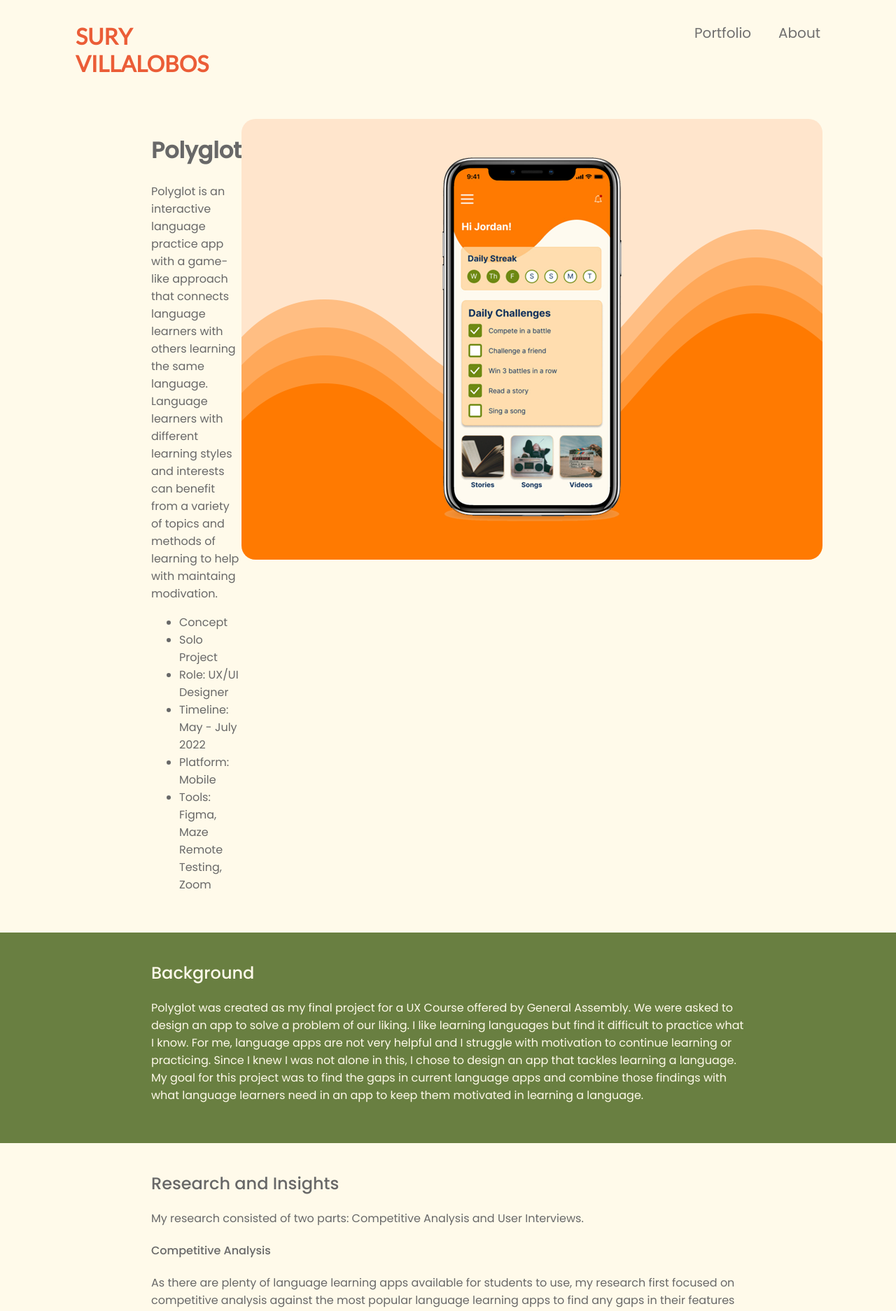
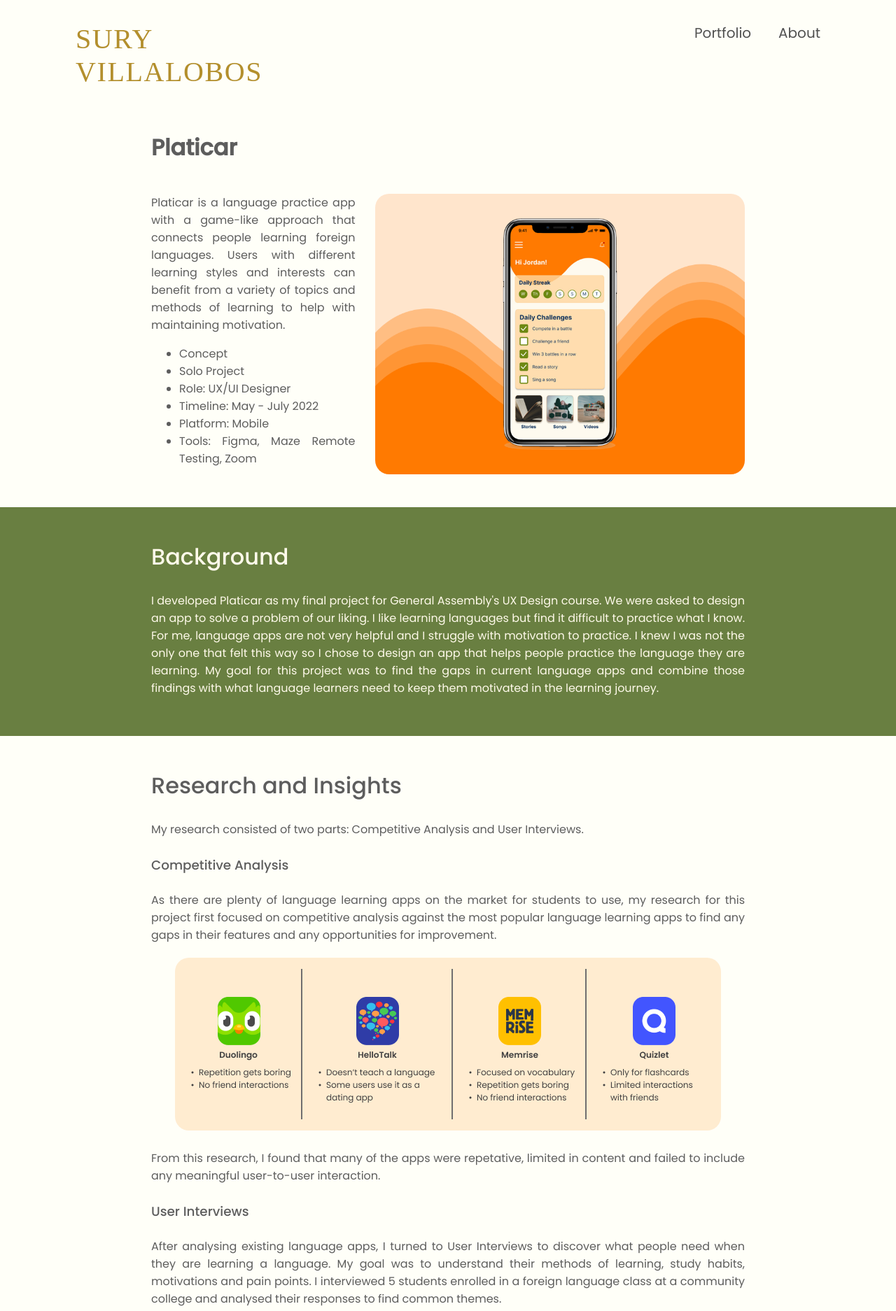
Before and after one commit to suryv/suryv.github.io, a React (Create React App) app: page /Portfolio/LangApp in a window 1280 px wide. Shown: the top 1874 px of the page at 70% size. Built offline with nearby package versions, Linux system fonts and the light colour scheme; a web font is replaced by a local one.

Commit message:
Added new font. CSS. Word editing

```diff
--- a/public/index.html
+++ b/public/index.html
@@ -28,6 +28,8 @@
     <link rel="stylesheet" href="https://fonts.googleapis.com/css?family=Lato">
     <link rel="stylesheet" href="https://fonts.googleapis.com/css?family=Poppins">
     <link rel="stylesheet" href="https://fonts.googleapis.com/css2?family=Poppins:wght@500&display=swap">
+    <link rel="stylesheet" href="https://fonts.googleapis.com/css2?family=Mulish:wght@1000&display=swap">
+
     <title>Sury Villalobos</title>
   </head>
   <body>
--- a/src/App.css
+++ b/src/App.css
@@ -1,11 +1,19 @@
 body {
-  background-color: #FFFAEA;
-  color:#686868;
+  background-color: #fffff8;
+  color:#5d5d5d;
   font-family: "Poppins";
-  font-size: 16px
+  font-size: 16px;
+  cursor: default;
+  text-align: justify;
 }
 
-h2, h4 {
+h2 {
+  font-size: 2em;
+  font-weight: 500;
+}
+
+h4 {
+  font-size: 1.15em;
   font-weight: 500;
 }
 
@@ -35,10 +43,10 @@ h2, h4 {
 }
 
 .header-name{
-  color: #eb5d37;
-  font-size: 32px;
-  font-family: "Lato";
-  font-weight: 600;
+  color: #b38f2d;
+  font-size: 2.5em;
+  font-family: "Mulish";
+  letter-spacing: .1rem
 }
 
 .header-name p {
@@ -58,7 +66,7 @@ h2, h4 {
 
 a, a:visited {
   text-decoration: none;
-  color:#706f6f
+  color:#515151
 }
 
 .sub-content {
@@ -127,9 +135,18 @@ a, a:visited {
   grid-column-gap: 16px;
 }
 
+.project-section-header{
+  grid-column: 3/span 8
+}
+
 .project-section {
   grid-column: 3/span 8;
   margin:20px 0 40px 0
+}
+
+.project-content-inner:nth-child(even){
+  background-color: #697f41;
+  color:#fffaea
 }
 
 .ps-flex {
@@ -137,22 +154,29 @@ a, a:visited {
 
 }
 
-/* .flex-item:first-child {
-  width: 100%;
+.flex-item.project-intro {
+  flex: 1 1 54%;
+  margin-right: 28px;
 }
 
-.flex-item:not(:first-child) {
-  flex: 1;
-} */
+.flex-item.project-intro p {
+  text-align: justify;
+  margin-top: 0px
+}
 
-.project-content-inner:nth-child(even){
-  background-color: #697f41;
-  color:#fffaea
+.project-section.ps-flex.lang-app-fifth{
+  margin-top:0px
+}
+
+.flex-item.lang-app-feature {
+  flex: 1 1 54%;
+  margin-right: 28px;
 }
 
 /* Images */
 .project-main-pic img {
-  border-radius: 20px
+  border-radius: 20px;
+  width: 100%;
 }
 
 .lang-app-img{
--- a/src/Components/About.js
+++ b/src/Components/About.js
@@ -9,9 +9,9 @@ const About = () => {
         <p>Lorem ipsum dolor sit amet, consectetur adipiscing elit, sed do eiusmod tempor incididunt ut labore et dolore magna aliqua. Ut enim ad minim veniam, quis nostrud exercitation ullamco laboris nisi ut aliquip ex ea commodo consequat. Duis aute irure dolor in reprehenderit in voluptate velit esse cillum dolore eu fugiat nulla pariatur. Excepteur sint occaecat cupidatat non proident, sunt in culpa qui officia deserunt mollit anim id est laborum.</p>
         <div className="contact">
           <div>suryvlobos@gmail.com</div>
-          <div>LinkedIn</div>
-          <div>Dribble</div>
-          <div>Github</div>
+          <div><a href="https://www.linkedin.com/in/sarahivillalobos/" target="_blank" rel="noreferrer">LinkedIn</a></div>
+          <div><a href="https://dribbble.com/sury_villalobos" target="_blank" rel="noreferrer">Dribble</a></div>
+          <div><a href="https://github.com/vlobos" target="_blank" rel="noreferrer">GitHub</a></div>
         </div>
       </div>
       <div className="about-content">
--- a/src/Components/Portfolio.js
+++ b/src/Components/Portfolio.js
@@ -26,9 +26,8 @@ const Portfolio = () => {
           <p>Project Name Here</p>
         </div>
         <div className="project">
-          <Link to="/Portfolio/LangApp"><img src={project_img3}  alt="example" className="projectImageLink" />
-          </Link>
-          <p>Project Name Here</p>
+          <a href="https://dribbble.com/sury_villalobos" target="_blank" rel="noreferrer"><img src={project_img3}  alt="example" className="projectImageLink" /></a>
+          <p>See my work on Dribble</p>
         </div>
       </div>
     </div>
--- a/src/Components/Portfolio/LangApp.js
+++ b/src/Components/Portfolio/LangApp.js
@@ -14,9 +14,10 @@ const LangApp= () => {
     <div className="project-content-outer lang-app">
       {/* First section Intro*/}
       <div className="project-content-inner">
+        <div className="project-section-header"><h1>Platicar</h1></div>
         <div className="project-section ps-flex lang-app-first">
-          <div className="flex-item"><h1>Polyglot</h1>
-            <p>Polyglot is an interactive language practice app with a game-like approach that connects language learners with others learning the same language. Language learners with different learning styles and interests can benefit from a variety of topics and methods of learning to help with maintaing modivation.</p>
+          <div className="flex-item project-intro">
+            <p>Platicar is a language practice app with a game-like approach that connects people learning foreign languages. Users with different learning styles and interests can benefit from a variety of topics and methods of learning to help with maintaining motivation.</p>
             <ul>
                 <li>Concept</li>
                 <li>Solo Project</li>
@@ -32,31 +33,31 @@ const LangApp= () => {
         </div>
       </div>
       {/* Second section Background */}
-      <div class="project-content-inner">
+      <div className="project-content-inner">
         <div className="project-section">
           <div className="flex-item"><h2>Background</h2>
-            <p>Polyglot was created as my final project for a UX Course offered by General Assembly. We were asked to design an app to solve a problem of our liking. I like learning languages but find it difficult to practice what I know. For me, language apps are not very helpful and I struggle with motivation to continue learning or practicing. Since I knew I was not alone in this, I chose to design an app that tackles learning a language. My goal for this project was to find the gaps in current language apps and combine those findings with what language learners need in an app to keep them motivated in learning a language.
+            <p>I developed Platicar as my final project for General Assembly's UX Design course. We were asked to design an app to solve a problem of our liking. I like learning languages but find it difficult to practice what I know. For me, language apps are not very helpful and I struggle with motivation to practice. I knew I was not the only one that felt this way so I chose to design an app that helps people practice the language they are learning. My goal for this project was to find the gaps in current language apps and combine those findings with what language learners need to keep them motivated in the learning journey.
             </p>
             </div>
           </div>
       </div>
       {/* Third section: Research Analysis */}
-      <div class="project-content-inner">
+      <div className="project-content-inner">
         <div className="project-section">
           <div className="flex-item"><h2>Research and Insights</h2></div>
             <div>My research consisted of two parts: Competitive Analysis and User Interviews.</div>
             <div>
               <h4 className="sub-cat">Competitive Analysis</h4>
-              As there are plenty of language learning apps available for students to use, my research first focused on competitive analysis against the most popular language learning apps to find any gaps in their features and any opportunities for improvement.
+              As there are plenty of language learning apps on the market for students to use, my research for this project first focused on competitive analysis against the most popular language learning apps to find any gaps in their features and any opportunities for improvement.
               <div className="lang-app-img" >
                 <img src={LangAppCompAnalysis}  alt="competitor analysis"/>
               </div>
-              From this research, I found that many of the apps failed to include any meaningful student to student interaction.
+              From this research, I found that many of the apps were repetative, limited in content and failed to include any meaningful user-to-user interaction.
             </div>
           <div>
             <div>
               <h4 className="sub-cat">User Interviews</h4>
-              After analysing existing language apps, I turned to User Interviews to discover what students actually need when learning a language. My goal was to understand their methods of learning, study habits, motivations and pain points. I interviewed 5 students enrolled in a foreign language class at a community college and analysed their responses to find common themes.
+              After analysing existing language apps, I turned to User Interviews to discover what people need when they are learning a language. My goal was to understand their methods of learning, study habits, motivations and pain points. I interviewed 5 students enrolled in a foreign language class at a community college and analysed their responses to find common themes.
             </div>
             <div className="lang-app-img">
               <img src={LangAppAffinityMap}  alt="affinity map"/>
@@ -76,10 +77,10 @@ const LangApp= () => {
         </div>
       </div>
     {/* Fourth section: Persona */}
-      <div class="project-content-inner">
+      <div className="project-content-inner">
         <div className="project-section">
           <div className="flex-item"><h2>Persona</h2></div>
-          <div>Meet Jordan! To help me focus my efforts to help language students, I used the insights I gathered from my 5 interviewees and created one persona to represent them all.
+          <div>To help me focus my efforts to help people learning a language, I used the insights I gathered from my 5 interviewees and created one persona to represent them all. Meet Jordan!
           </div>
           <div className="lang-app-img" >
             <img src={LangAppPersona}  alt="persona" />
@@ -87,32 +88,32 @@ const LangApp= () => {
         </div>
       </div>
     {/* Fifth section: Problem */}
-      <div class="project-content-inner">
+      <div className="project-content-inner">
         <div className="project-section">
           <div className="flex-item"><h2>Problem</h2></div>
           <div>
             The insights from my research and a persona to represent my target audience help define the challenge my target audience faces and synthesize the problem I am solving for.
 
             <h4 className="sub-cat">The Challenge</h4>
-            Foreign language students want to become fluent in their target language but feel unmotivated to learn their target language because learning alone or with a textbook can be boring and can make the student feel detached from their target language. Language learning apps available are repetitive and focus on teaching the basics, making students lose interest quickly.
+            People learning a foreign language want to become fluent in their target language but feel unmotivated to continue learning because learning alone or with a textbook can be boring, making language learners feel detached from their target language. Language learning apps available are repetitive and focus on teaching the basics, making people lose interest quickly.
           </div>
           <div>
             <h4 className="sub-cat">The Problem</h4>
-            Students learning a foreign language need a fun, interactive, personalized environment to motivate them to continue learning their target language and reach their desired fluency level because available language apps, textbooks, and lack of study buddies make it difficult for them to do so.
+            People learning a foreign language need a fun, interactive, personalized environment to motivate them to continue learning their target language and reach their desired fluency level because available language apps, textbooks, and lack of study buddies make it difficult for them to do so.
           </div>
         </div>
       </div>
     {/* Fifth section: HMW and Features */}
-      <div class="project-content-inner">
-        <div className="project-section ps-flex">
-          <div className="flex-item">
-            <h2>Features</h2>
-            <p>Keeping Jason in mind, I focus my solution on incorporating Jason's interests and pain points to make studying more fun, interactive and personalized for him. I made a list of features that he might need the most and arranged the features on a matrix to organize to help prioritize certain features over others for an MVP.
+      <div className="project-content-inner">
+        <div className="project-section-header"><h2>Features</h2></div>
+        <div className="project-section ps-flex lang-app-fifth">
+          <div className="flex-item lang-app-feature">
+            <p>For the solution, I focused on Jason's interests and pain points to make studying more fun, interactive and personalized for him. I made a list of features that he might need the most and organized them on a matrix to help prioritize certain features over others for an MVP.
             </p>
             The language app MVP needs:
             <div>
               <ul>
-                <li>Survey to find user interests</li>
+                <li>Initial survey to find users' interests</li>
                 <li>Ways to interact with other language learners (quiz creation, random topic generator for chat)</li>
                 <li>Grammar explanations and practice</li>
                 <li>Reading, writing, speaking and listening sections</li>
@@ -126,11 +127,11 @@ const LangApp= () => {
 
       </div>
        {/* Sixth section: Wireframes */}
-      <div class="project-content-inner">
+      <div className="project-content-inner">
         <div className="project-section">
           <div>
             <div className="flex-item"><h2>Wireframes and Moderated Testing</h2></div>
-            To kick off the design phase of this project, I drew some rough sketches of the MVP features, using the following "How might we...." statements to influence my designs:
+            To kick off the design phase of this project, I drew some rough sketches of the MVP features, using the following "How might we...." statements to guide my designs:
           </div>
           <div>
             <ul>
@@ -140,7 +141,7 @@ const LangApp= () => {
             </ul>
             {/* FUN, Approachable, Interactive, Meaningful */}
 
-            These sketches turned into mid-fidelity wireframes, allowing me to create a prototype for testing two features that focused on user interacting with other users: 1) Breaking the ice while chatting with a friend and 2) creating quizzes for other users. With the help of moderated testing using 5 testers, I was able to see the weaknesses and strengths of my intial designs.
+            I turned the sketches to mid-fidelity wireframes, allowing me to create a prototype for testing two features that focused on users interacting with one another: 1) Breaking the ice while chatting with a friend and 2) creating quizzes for other users. With the help of moderated testing using 5 testers, I was able to see the weaknesses and strengths of my intial designs.
           </div>
           {/* Image of wireframes */}
           <div className="lang-app-img">
@@ -155,12 +156,12 @@ const LangApp= () => {
             </ul>
           </div>
           <div>
-            The feedback on the first prototype was discouraging. I decided to go back to the drawing board and start my designs from scratch keeping in mind the feedback, the list of features, and "How might we...." statements. Going back to the "How might we...." statements, I knew that in order to address these, the features had to be fun, approachable, interactive, and meaningful. My approach then turned to gamifying the learning experience. I decided to focus more on creating a fun competative environment for language learners with content provided by the app. I created mid-fidelity wireframes and prototypes to test two features: 1) competing in fun games with other learners and 2) practicing grammar.
+            The feedback on the first prototype was discouraging. I decided to go back to the drawing board and start my designs from scratch keeping in mind the feedback, the list of features, and "How might we...." statements. Going back to the "How might we...." statements, I thought about how the features had to be fun, approachable, interactive, and meaningful. My approach then turned to gamifying the learning experience. I decided to focus more on creating a fun competitive environment for language learners with content provided by the app. I created mid-fidelity wireframes and prototypes to test two features: 1) competing in fun games with other learners and 2) practicing grammar.
           </div>
           <div  className="lang-app-img">
             <img src={LangAppMidFiWF}  alt="wireframes"/>
           </div>
-          <div>A round of moderated testing with the same 5 test users provided these insights:
+          <div>Through another round of moderated testing with the same 5 test users I found that:
             <ul>
               <li>The content was overall more intuitive and user friendly</li>
               <li>The Battle feature needs to also be accessible through individual friends, not just the Battle screen</li>
@@ -171,7 +172,7 @@ const LangApp= () => {
         </div>
       </div>
       {/* Seventh section: Hi Def and Unmoderated Testing */}
-      <div class="project-content-inner">
+      <div className="project-content-inner">
         <div className="project-section">
           <div>
             <div className="flex-item"><h2>High Def and Unmoderated Testing</h2></div>
```
